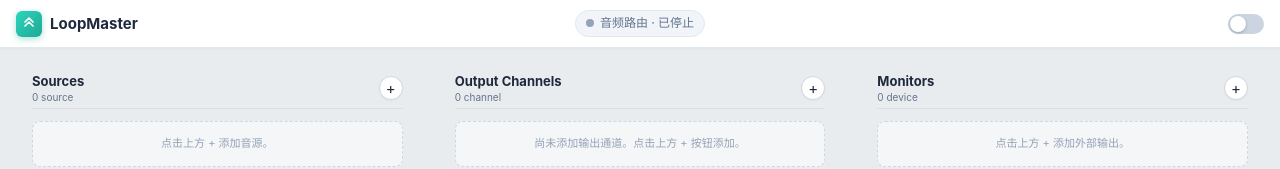
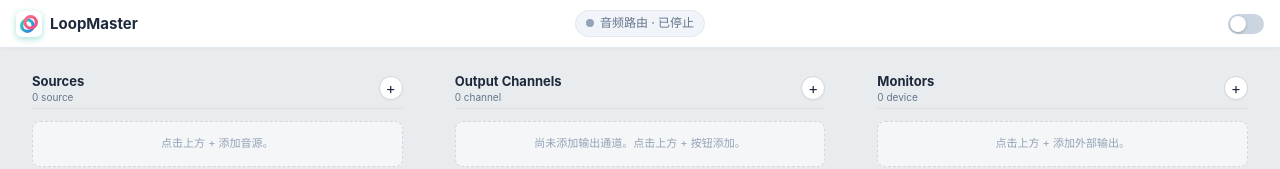
Before and after one commit to Almostii/LoopMaster, a React (Vite) app in the folder frontend/: page / in a window 1280 px wide. Shown: the top 169 px of the page. Built offline with nearby package versions, Linux system fonts and the light colour scheme.

Commit message:
修复(ui): 修复改名输入框黑底黑字、移除通道映射 UI、统一品牌 Logo
- 输入框(.node-title-input)改为白底深色字，改名时文字可见
- 标题栏品牌图标改为与打包 Logo 一致的双环 SVG
- 移除音源/监听输出 Options 中的通道映射编辑器

```diff
--- a/frontend/src/App.css
+++ b/frontend/src/App.css
@@ -124,13 +124,18 @@
 .brand-icon {
   width: 26px;
   height: 26px;
-  background: var(--primary-gradient);
+  background: transparent;
   border-radius: 6px;
   display: flex;
   align-items: center;
   justify-content: center;
-  color: white;
   box-shadow: 0 2px 6px var(--primary-glow);
+  overflow: hidden;
+}
+.brand-icon img {
+  width: 100%;
+  height: 100%;
+  object-fit: contain;
 }
 
 .brand-subtitle {
@@ -421,12 +426,13 @@
   font-size: 12px;
   font-weight: 700;
   color: var(--text-main);
-  background: var(--bg-input, #1c1c1e);
-  border: 1px solid var(--accent, #19c3c3);
+  background: #ffffff;
+  border: 1px solid var(--primary);
   border-radius: 4px;
   padding: 1px 4px;
   width: 100%;
   outline: none;
+  box-shadow: 0 0 0 2px var(--primary-light);
 }
 
 .node-subtext {
--- a/frontend/src/App.tsx
+++ b/frontend/src/App.tsx
@@ -75,7 +75,6 @@
     renameSource,
     renameOutputChannel,
     renameExternalOutput,
-    setSendChannelMap,
   } = useLoopMaster();
 
   const svgRef = useRef<SVGSVGElement | null>(null);
@@ -362,7 +361,6 @@
                     onSetGain={(sendId, g) => void setSendGain(sendId, g)}
                     onSetMuted={(sendId, m) => void setSendMuted(sendId, m)}
                     onRename={(id, name) => void renameSource(id, name)}
-                    onSetChannelMap={(id, cm) => void setSendChannelMap(id, cm)}
                     onSelect={() => setSelectedCard({ type: "source", id: s.id })}
                   />
                   );
@@ -435,7 +433,6 @@
                     onToggle={handleToggleExternal}
                     onSetGain={(sendId, g) => void setSendGain(sendId, g)}
                     onRename={(id, name) => void renameExternalOutput(id, name)}
-                    onSetChannelMap={(id, cm) => void setSendChannelMap(id, cm)}
                     onSelect={() => setSelectedCard({ type: "external", id: ext.id })}
                   />
                   );
--- a/frontend/src/components/MonitorCard.tsx
+++ b/frontend/src/components/MonitorCard.tsx
@@ -2,7 +2,7 @@
 import { formatDb, sendsForExternal } from "../lib";
 import { DEVICE_STATUS_LABEL } from "../types";
 import type { DeviceBrief, ExternalOutputBrief, RouteProfileSnapshot } from "../types";
-import { ChannelMapEditor, LoopToggle, VuMeter } from "./ui";
+import { LoopToggle, VuMeter } from "./ui";
 
 function stopProp(e: React.MouseEvent) {
   e.stopPropagation();
@@ -32,7 +32,6 @@
   onToggle: (externalId: string, on: boolean) => void;
   onSetGain: (sendId: string, gainDb: number) => void;
   onRename: (externalId: string, name: string) => void;
-  onSetChannelMap: (sendId: string, channelMap: [number, number][]) => void;
   onSelect: () => void;
 }) {
   const [optionsOpen, setOptionsOpen] = useState(false);
@@ -41,9 +40,6 @@
   const statusLabel = device ? DEVICE_STATUS_LABEL[device.status] : "未知";
   const sends = sendsForExternal(route, external.id);
   const primarySend = sends[0];
-  const [cmDraft, setCmDraft] = useState<[number, number][]>(
-    primarySend?.channel_map ?? [],
-  );
 
   function commitName() {
     const next = nameDraft.trim();
@@ -180,20 +176,7 @@
                     <span className="option-val">{formatDb(primarySend.gain_db)}</span>
                   </div>
                 </div>
-                <div className="option-row">
-                  <span className="option-label">通道映射</span>
-                  <ChannelMapEditor channelMap={cmDraft} onChange={setCmDraft} />
-                </div>
-                <button
-                  type="button"
-                  className="btn-apply"
-                  onClick={(e) => {
-                    e.stopPropagation();
-                    onSetChannelMap(primarySend.id, cmDraft);
-                  }}
-                >
-                  应用通道映射
-                </button>
+
               </>
             ) : (
               <span className="option-hint">尚未连线，无法设置增益</span>
--- a/frontend/src/components/SourceCard.tsx
+++ b/frontend/src/components/SourceCard.tsx
@@ -1,7 +1,7 @@
 import { useState } from "react";
 import { formatDb, sendsForSource } from "../lib";
 import type { RouteProfileSnapshot, SourceBrief } from "../types";
-import { ChannelMapEditor, LoopToggle, VuMeter } from "./ui";
+import { LoopToggle, VuMeter } from "./ui";
 
 function stopProp(e: React.MouseEvent) {
   e.stopPropagation();
@@ -33,7 +33,6 @@
   onSetGain: (sendId: string, gainDb: number) => void;
   onSetMuted: (sendId: string, muted: boolean) => void;
   onRename: (sourceId: string, name: string) => void;
-  onSetChannelMap: (sendId: string, channelMap: [number, number][]) => void;
   onSelect: () => void;
 }) {
   const [optionsOpen, setOptionsOpen] = useState(false);
@@ -42,9 +41,6 @@
   const sends = sendsForSource(route, source.id);
   // 增益/静音作用于该音源的首条 send
   const primarySend = sends[0];
-  const [cmDraft, setCmDraft] = useState<[number, number][]>(
-    primarySend?.channel_map ?? [],
-  );
 
   function commitName() {
     const next = nameDraft.trim();
@@ -190,23 +186,7 @@
                     onChange={(e) => onSetMuted(primarySend.id, e.target.checked)}
                   />
                 </div>
-                <div className="option-row">
-                  <span className="option-label">通道映射</span>
-                  <ChannelMapEditor
-                    channelMap={cmDraft}
-                    onChange={setCmDraft}
-                  />
-                </div>
-                <button
-                  type="button"
-                  className="btn-apply"
-                  onClick={(e) => {
-                    e.stopPropagation();
-                    onSetChannelMap(primarySend.id, cmDraft);
-                  }}
-                >
-                  应用通道映射
-                </button>
+
               </>
             ) : (
               <span className="option-hint">尚未连线，无法设置增益/静音</span>
--- a/frontend/src/components/TitleBar.tsx
+++ b/frontend/src/components/TitleBar.tsx
@@ -27,19 +27,7 @@
       <div className="titlebar-left">
         <div className="app-brand">
           <div className="brand-icon">
-            <svg
-              width="16"
-              height="16"
-              viewBox="0 0 24 24"
-              fill="none"
-              stroke="currentColor"
-              strokeWidth="2.5"
-              strokeLinecap="round"
-              strokeLinejoin="round"
-            >
-              <polyline points="18 15 12 9 6 15" />
-              <polyline points="18 9 12 3 6 9" />
-            </svg>
+            <img src="/loopmaster-logo.svg" alt="" />
           </div>
           <span>LoopMaster</span>
         </div>
```
Also changed, not shown: frontend/public/loopmaster-logo.svg (added).
